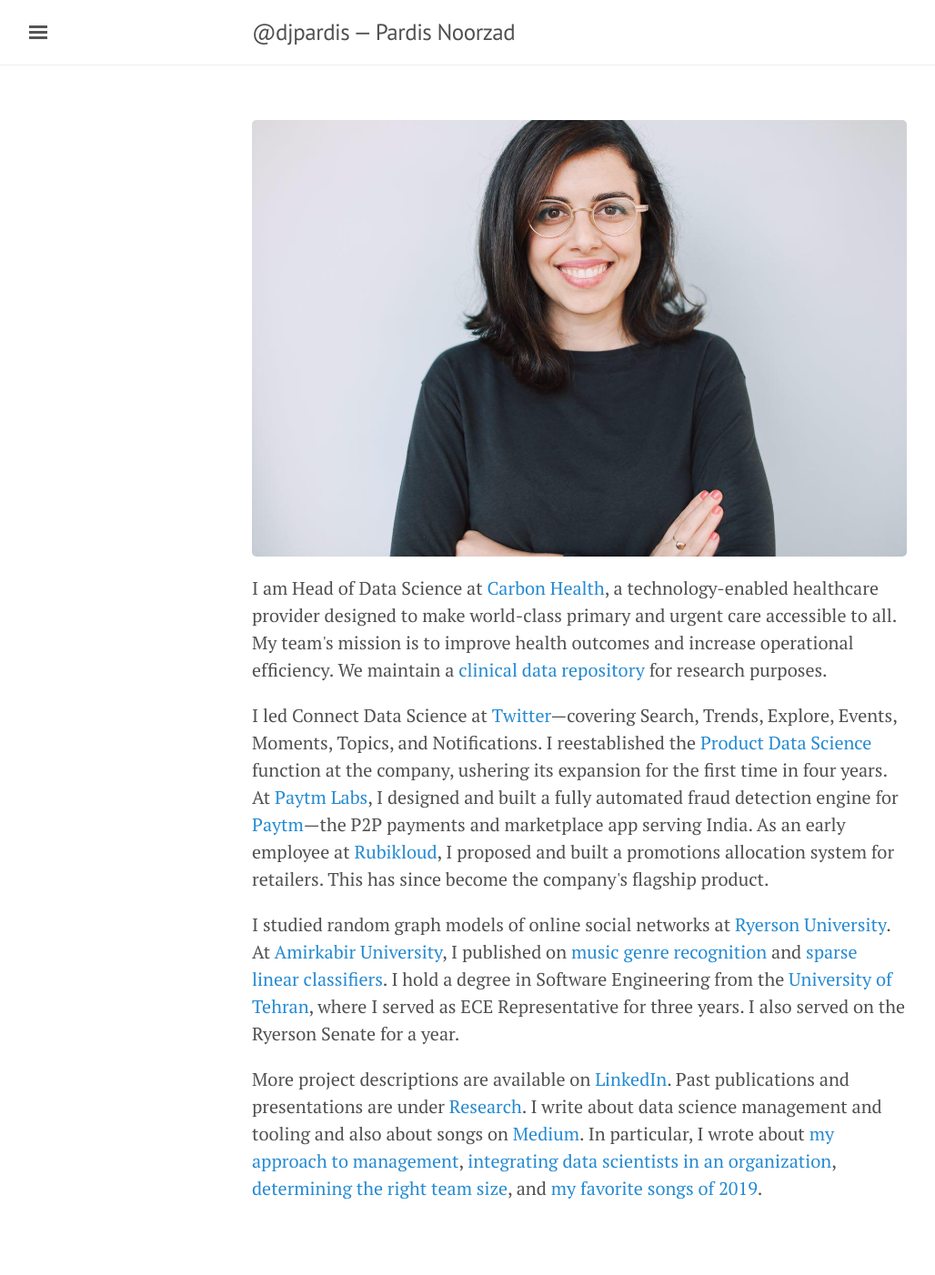
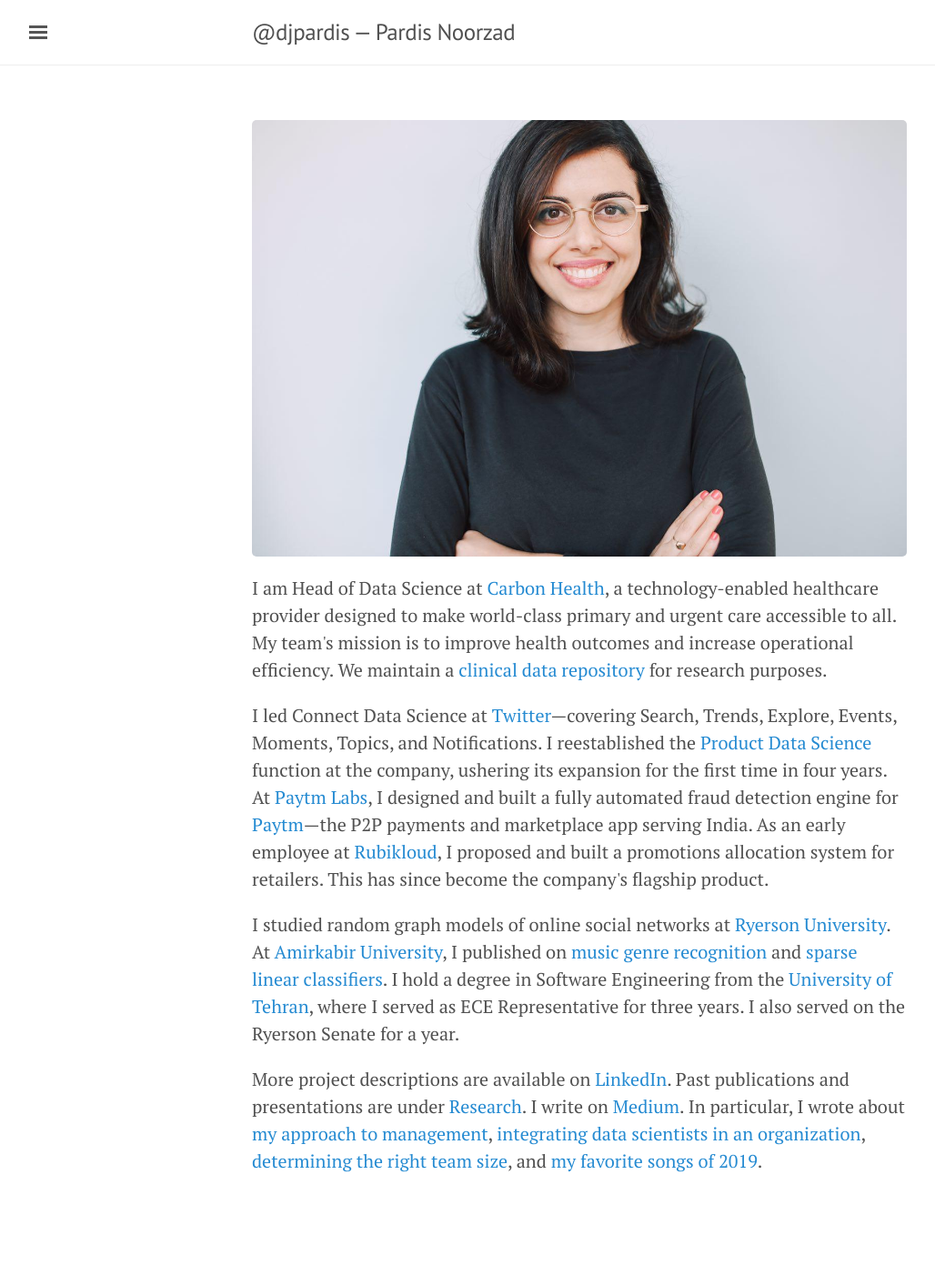
Before and after one commit to djpardis/djpardis.github.io, a Jekyll site: the page built from index.html, in a window 1280 px wide. Shown: the whole page at 91% size, without its empty margins (3-1031 px from the left). Built offline with Jekyll 4.4.1, drawn with Linux system fonts in a browser that asks for light colours; after the commit the page ends 1372 px from its top, so only the background shows below that.

Commit message:
Update bio

```diff
--- a/index.html
+++ b/index.html
@@ -21,5 +21,5 @@ I studied random graph models of online social networks at <a title="MSc in Appl
 </p>
 
 <p>
-More project descriptions are available on <a href="https://www.linkedin.com/in/djpardis/" target="_blank">LinkedIn</a>. Past publications and presentations are under <a href="pubs">Research</a>. I write about data science management and tooling and also about songs on <a href="https://medium.com/@djpardis" target="_blank">Medium</a>. In particular, I wrote about <a href="https://medium.com/@djpardis/management-and-coaching-best-practices-as-a-list-of-n-things-7a6d9c7f0fa5" target="_blank">my approach to management</a>, <a href="https://medium.com/@djpardis/models-for-integrating-data-science-teams-within-organizations-7c5afa032ebd" target="_blank">integrating data scientists in an organization</a>, <a href="https://medium.com/@djpardis/recommendations-for-data-science-team-sizing-and-allocation-strategy-a38f943638e5" target="_blank">determining the right team size</a>, and <a href="https://medium.com/@djpardis/a-2019-mixtape-6a910e8b4771" target="_blank">my favorite songs of 2019</a>.
+More project descriptions are available on <a href="https://www.linkedin.com/in/djpardis/" target="_blank">LinkedIn</a>. Past publications and presentations are under <a href="pubs">Research</a>. I write on <a href="https://medium.com/@djpardis" target="_blank">Medium</a>. In particular, I wrote about <a href="https://medium.com/@djpardis/management-and-coaching-best-practices-as-a-list-of-n-things-7a6d9c7f0fa5" target="_blank">my approach to management</a>, <a href="https://medium.com/@djpardis/models-for-integrating-data-science-teams-within-organizations-7c5afa032ebd" target="_blank">integrating data scientists in an organization</a>, <a href="https://medium.com/@djpardis/recommendations-for-data-science-team-sizing-and-allocation-strategy-a38f943638e5" target="_blank">determining the right team size</a>, and <a href="https://medium.com/@djpardis/a-2019-mixtape-6a910e8b4771" target="_blank">my favorite songs of 2019</a>.
 </p>
```
